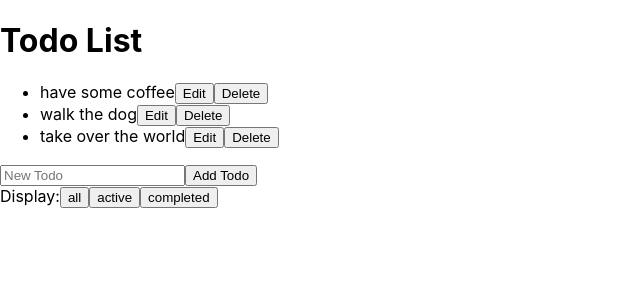
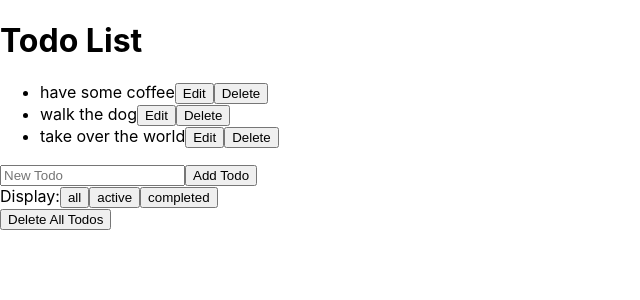
Before and after one commit to katmake/todo, a React (Create React App) app: page / in a window 1280 px wide. Shown: the top 300 px of the page, without its empty margins (0-640 px from the left). Built offline with nearby package versions, Linux system fonts and the light colour scheme.

Commit message:
delete all todos

```diff
--- a/src/components/TodoList.js
+++ b/src/components/TodoList.js
@@ -55,6 +55,12 @@ export default class TodoList extends Component {
     });
   };
 
+  deleteAllTodos = () => {
+    this.setState({
+      todos: []
+    });
+  };
+
   deleteAllCompletedTodos = () => {
     this.setState({
       todos: this.state.todos.filter(todo => !todo.completed)
@@ -87,6 +93,9 @@ export default class TodoList extends Component {
         todos = allTodos;
     }
 
+    const deleteAllTodos = (
+      <button onClick={this.deleteAllTodos}>Delete All Todos</button>
+    );
     const deleteAllCompletedBtn = (
       <button onClick={this.deleteAllCompletedTodos}>
         Delete All Completed Todos
@@ -122,6 +131,7 @@ export default class TodoList extends Component {
             completed
           </button>
         </div>
+        {this.state.todos.length ? deleteAllTodos : null}
         {this.state.todos.some(todo => todo.completed)
           ? deleteAllCompletedBtn
           : null}
```
